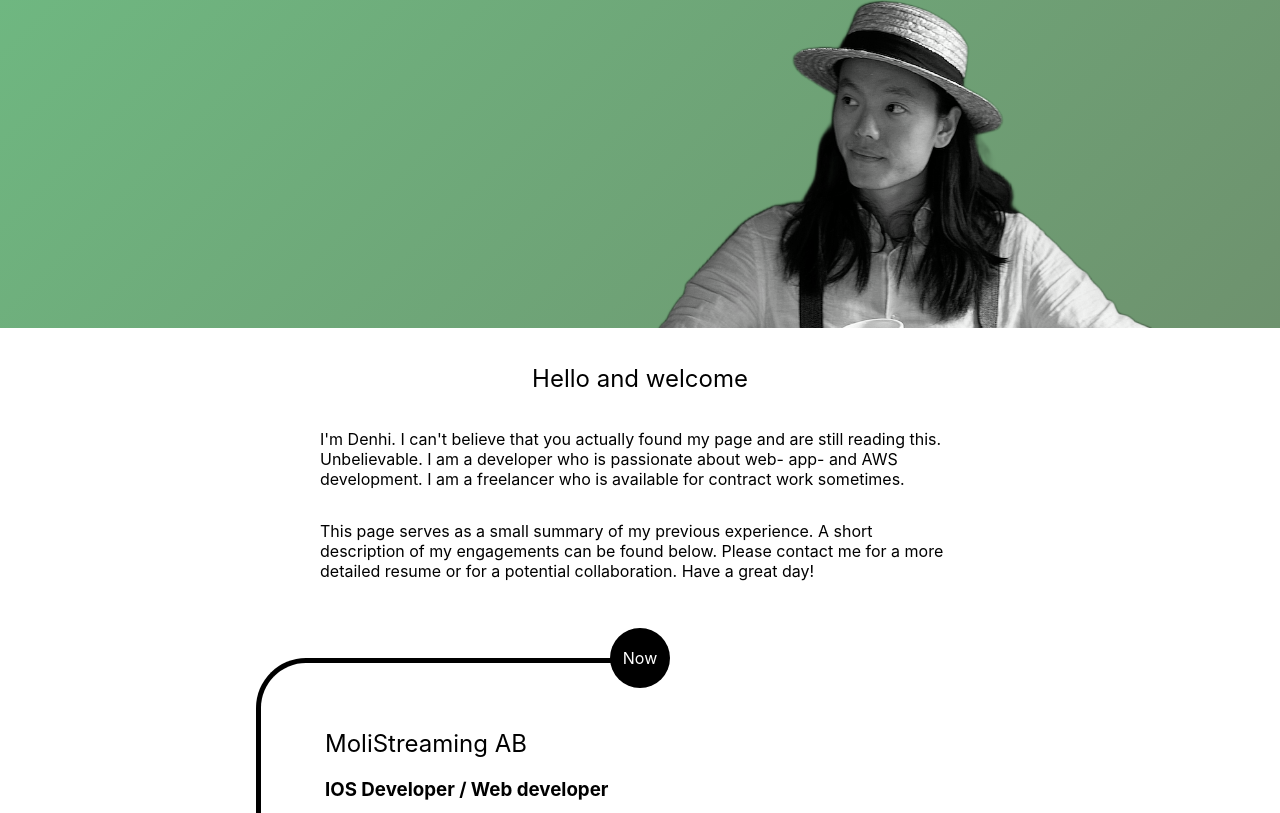
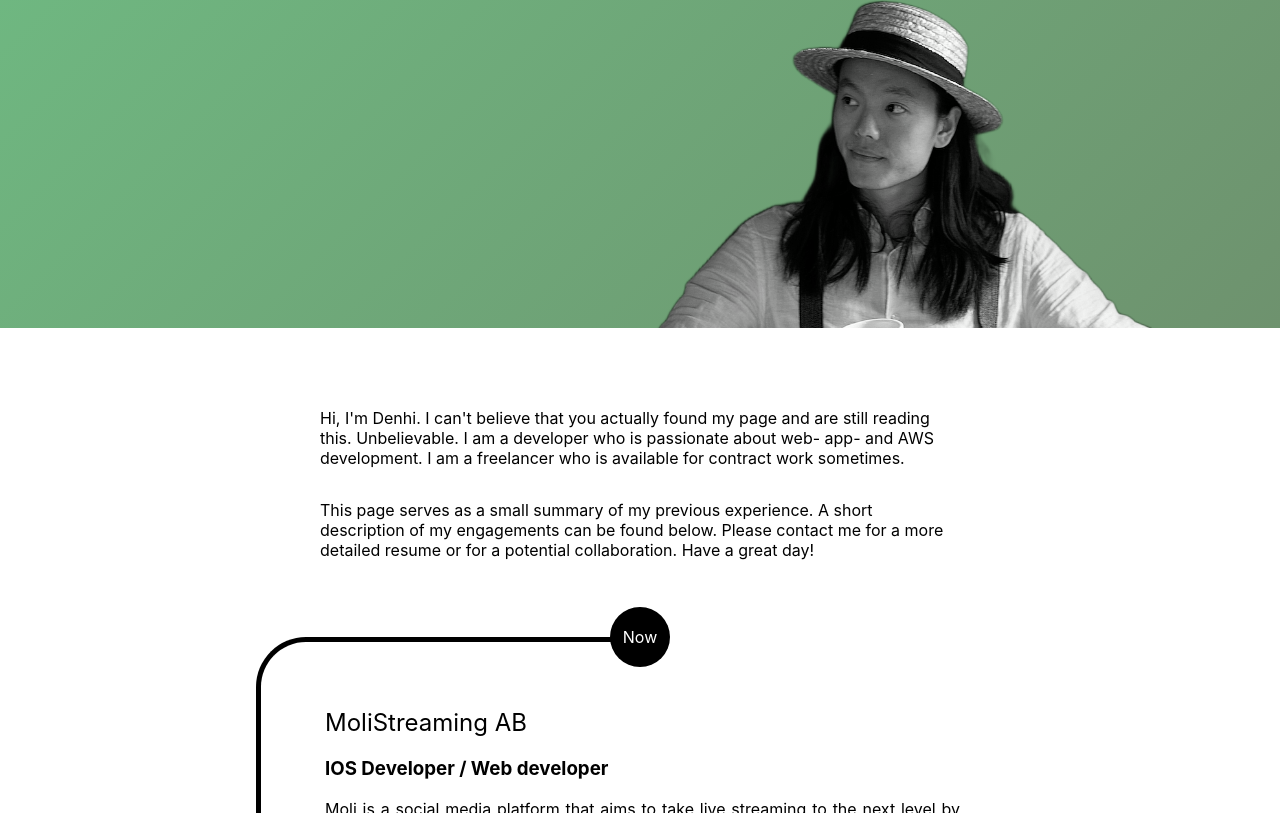
Before and after one commit to denhihuynh/website-portfolio, a React (Create React App) app: page / in a window 1280 px wide. Shown: the part 472-1285 px from the top of the page. Built offline with nearby package versions, Linux system fonts and the light colour scheme.

Commit message:
Css fixes

```diff
--- a/src/components/AboutMeSection/AboutMeSection.tsx
+++ b/src/components/AboutMeSection/AboutMeSection.tsx
@@ -6,10 +6,10 @@ type Props = {};
 
 const Wrapper = styled.section`
   width: 100%;
-  padding: 16px 25%;
+  padding: 64px 25% 16px 25%;
   display: flex;
   flex-direction: column;
-  align-items: center;
+  align-items: flex-start;
 
   @media screen and (max-width: ${BREAKPOINTS.SMALL_SCREEN}) {
     padding: 0px 32px;
@@ -19,12 +19,11 @@ const Wrapper = styled.section`
 export const AboutMeSection: FC<Props> = () => {
   return (
     <Wrapper>
-      <h2>Hello and welcome</h2>
       <p>
-        I'm Denhi. I can't believe that you actually found my page and are still
-        reading this. Unbelievable. I am a developer who is passionate about
-        web- app- and AWS development. I am a freelancer who is available for
-        contract work sometimes.
+        Hi, I'm Denhi. I can't believe that you actually found my page and are
+        still reading this. Unbelievable. I am a developer who is passionate
+        about web- app- and AWS development. I am a freelancer who is available
+        for contract work sometimes.
       </p>
       <p>
         This page serves as a small summary of my previous experience. A short
--- a/src/components/IntroSection/IntroSection.tsx
+++ b/src/components/IntroSection/IntroSection.tsx
@@ -44,7 +44,7 @@ const Title = styled.h1`
   margin: 0 0 16px 0;
   color: white;
 
-  @media screen and (max-width: ${BREAKPOINTS.SMALL_SCREEN}) {
+  @media screen and (max-width: ${BREAKPOINTS.MOBILE}) {
     font-size: 2rem;
   }
 `;
```
